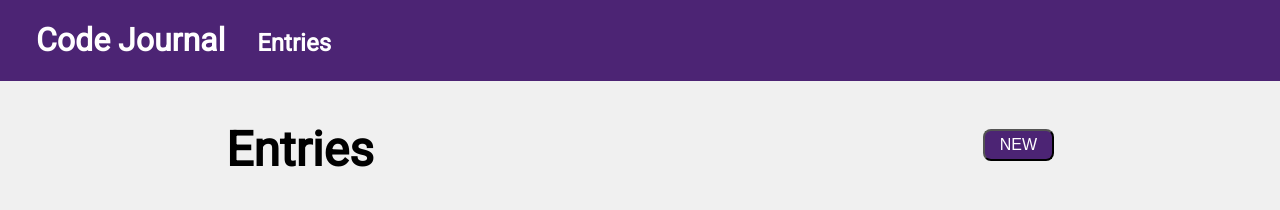
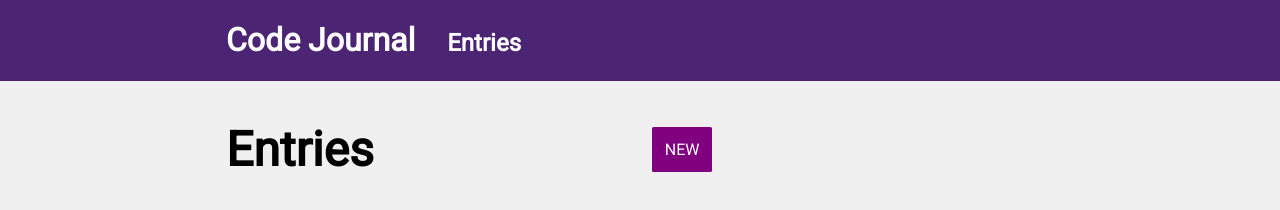
Before and after one commit to omidzed/code-journal, a plain HTML site: page index.html in a window 1280 px wide. Both pictures are taken after a click on the link "Entries". Drawn offline with Linux system fonts and the light colour scheme; a web font is replaced by a local one.

Commit message:
saving changes to css that I made with Shawn after class.

```diff
--- a/css/styles.css
+++ b/css/styles.css
@@ -35,17 +35,19 @@ li {
 }
 
 .new-button {
-  display: flex;
-  justify-content: flex-end;
+  background-color: purple;
+  color: white;
   font-size: 1rem;
-  border-radius: 0.5rem;
-  max-width: 100%;
-  margin: 1.5rem 0;
+  border-radius: 0.1rem;
+  max-width: 100px;
+  padding: 0.8rem;
+  text-decoration: none;
 }
 
 .entries-row {
   display: flex;
   justify-content: flex-end;
+  align-items: center;
 }
 
 p {
--- a/index.html
+++ b/index.html
@@ -27,7 +27,7 @@
 
   <body>
     <header>
-      <div class="header-container">
+      <div class="header-container container">
         <div class="row">
           <div class="column-full">
             <h1>
@@ -41,7 +41,7 @@
       </div>
     </header>
     <main class="main-container">
-      <div class="view" data-view="entry-form">
+      <div class="container view" data-view="entry-form">
         <form id="entry-form">
           <div class="row">
             <div class="column-full">
@@ -92,14 +92,14 @@
         </form>
       </div>
 
-      <div class="view hidden" data-view="entries">
-        <div class="container" id="entries-container">
+      <div class="container view hidden" data-view="entries">
+        <div id="entries-container">
           <div class="entries-row">
             <div class="column-half"><h2>Entries</h2></div>
             <div class="column-half">
-              <div class="new-button entry-form">
-                <button class="new-button">NEW</button>
-                <!-- <h3><a href="#" class="no-underline entry-form" id="new">NEW</a></h3> -->
+              <!-- <div class="new-button entry-form"> -->
+              <a class="new-button entry-form" href="#">NEW</a>
+              <!-- <button class="new-button">NEW</button> -->
             </div>
           </div>
         </div>
@@ -112,7 +112,6 @@
           </div>
         </div>
       </div>
-      </div>
     </main>
 
     <script src="js/data.js"></script>
--- a/js/data.js
+++ b/js/data.js
@@ -1,5 +1,5 @@
 let data = {
-  view: ['entry-form', 'entries', 'no-entries'],
+  view: 'entry-form',
   entries: [],
   editing: null,
   nextEntryId: 1,
--- a/js/main.js
+++ b/js/main.js
@@ -67,15 +67,15 @@ document.addEventListener('DOMContentLoaded', function (event) {
   }
 });
 
-const $views = document.querySelectorAll('[data-view]');
+const $view = document.querySelectorAll('[data-view]');
 
 function viewSwap(view) {
-  for (let i = 0; i < $views.length; i++) {
-    $views[i] = view;
-    if ($views[i].getAttribute('data-view') === view) {
-      $views[i].classList.remove('hidden');
+  for (let i = 0; i < $view.length; i++) {
+    $view[i] = view;
+    if ($view[i].getAttribute('data-view') === view) {
+      $view[i].classList.remove('hidden');
     } else {
-      $views[i].classList.add('hidden');
+      $view[i].classList.add('hidden');
     }
   }
 }
```
Lines whose indentation alone changed are shown as unchanged.
